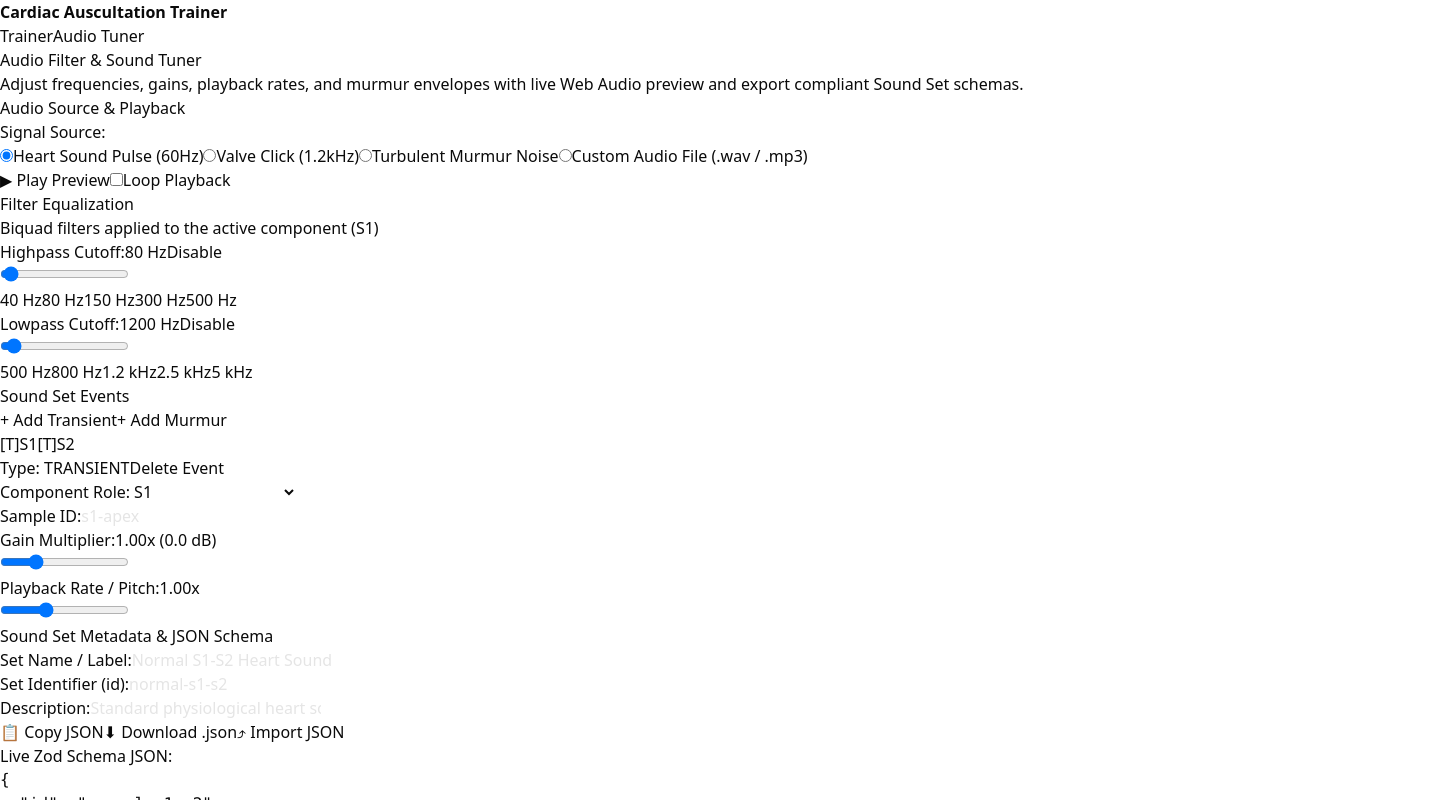
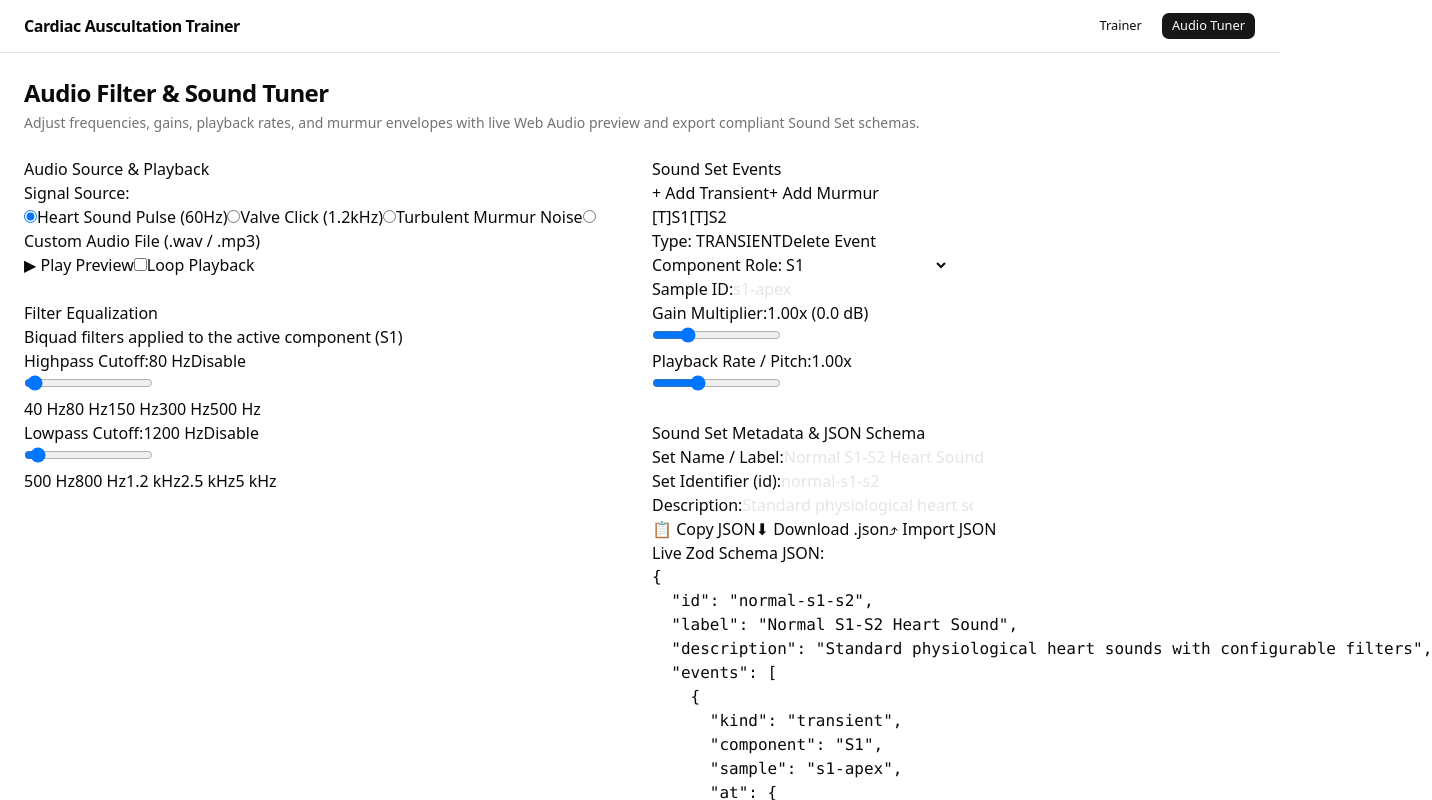
Before and after one commit to kevin-rav/cardiac-auscultation-trainer, a React (Vite) app: page / in a window 1280 px wide. Both pictures are taken after a click on the button "Audio Tuner". Shown: the top 800 px of the page, 1432 px wide, since content can reach past the window. Built offline with nearby package versions, Linux system fonts and the light colour scheme.

Commit message:
feat(ui): update navigation and audiotuner layout with tailwind

```diff
--- a/src/components/Navigation.tsx
+++ b/src/components/Navigation.tsx
@@ -1,3 +1,5 @@
+import { Button } from '@/components/ui/button';
+
 interface NavigationProps {
   currentPath: string;
   onNavigate: (path: string) => void;
@@ -7,31 +9,33 @@ export function Navigation({ currentPath, onNavigate }: NavigationProps) {
   const isTuner = currentPath.startsWith('/audio-tuner');
 
   return (
-    <nav className="app-nav">
-      <div className="nav-brand">
-        <strong>Cardiac Auscultation Trainer</strong>
+    <nav className="flex items-center justify-between border-b border-border bg-card px-6 py-3">
+      <div className="text-base font-semibold tracking-tight text-card-foreground">
+        Cardiac Auscultation Trainer
       </div>
-      <div className="nav-links">
-        <button
+      <div className="flex items-center gap-2">
+        <Button
           type="button"
-          className={`nav-link-btn ${!isTuner ? 'active' : ''}`}
+          variant={!isTuner ? 'default' : 'ghost'}
+          size="sm"
           onClick={() => {
             onNavigate('/');
           }}
           data-testid="nav-main"
         >
           Trainer
-        </button>
-        <button
+        </Button>
+        <Button
           type="button"
-          className={`nav-link-btn ${isTuner ? 'active' : ''}`}
+          variant={isTuner ? 'default' : 'ghost'}
+          size="sm"
           onClick={() => {
             onNavigate('/audio-tuner');
           }}
           data-testid="nav-tuner"
         >
           Audio Tuner
-        </button>
+        </Button>
       </div>
     </nav>
   );
--- a/src/components/audio-tuner/AudioTuner.tsx
+++ b/src/components/audio-tuner/AudioTuner.tsx
@@ -5,22 +5,24 @@ import { JsonExportPanel } from './JsonExportPanel';
 
 export function AudioTuner() {
   return (
-    <main className="tuner-container">
-      <header className="tuner-header">
-        <h1 className="tuner-main-title">Audio Filter & Sound Tuner</h1>
-        <p className="tuner-tagline">
+    <main className="mx-auto w-full max-w-7xl space-y-6 p-6">
+      <header className="space-y-1">
+        <h1 className="text-2xl font-bold tracking-tight text-foreground">
+          Audio Filter &amp; Sound Tuner
+        </h1>
+        <p className="text-sm text-muted-foreground">
           Adjust frequencies, gains, playback rates, and murmur envelopes with live Web Audio
           preview and export compliant Sound Set schemas.
         </p>
       </header>
 
-      <div className="tuner-grid">
-        <div className="tuner-column">
+      <div className="grid grid-cols-1 gap-6 lg:grid-cols-2">
+        <div className="flex flex-col gap-6">
           <AudioSourcePicker />
           <FilterControls />
         </div>
 
-        <div className="tuner-column">
+        <div className="flex flex-col gap-6">
           <ParameterControls />
           <JsonExportPanel />
         </div>
```
